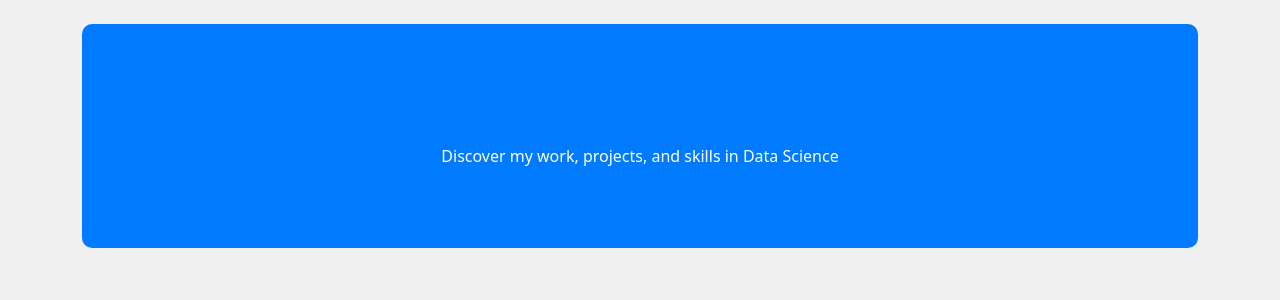
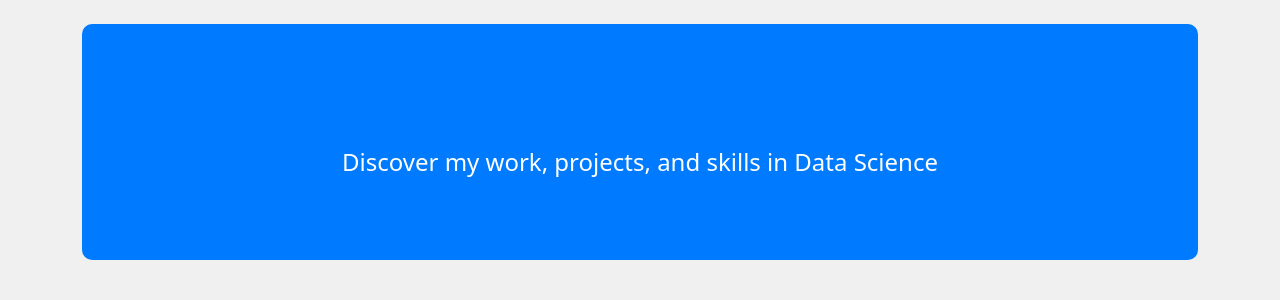
Before and after one commit to Calvinzheng123/My-Portfolio, a Flask app: page / in a window 1280 px wide. Shown: the part 56-356 px from the top of the page. Run offline with Flask 2, Linux system fonts and the light colour scheme.

Commit message:
Add files via upload

```diff
--- a/templates/index.html
+++ b/templates/index.html
@@ -3,6 +3,6 @@
 {% block content %}
 <div class="jumbotron text-center">
     <h1>Welcome to My Professional Portfolio</h1>
-    <p>Discover my work, projects, and skills in Data Science</p>
+    <p style="font-size: 24px;">Discover my work, projects, and skills in Data Science</p>
 </div>
 {% endblock %}
```
